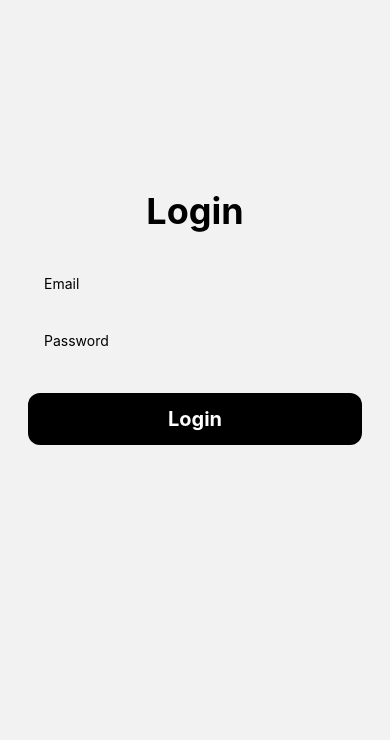
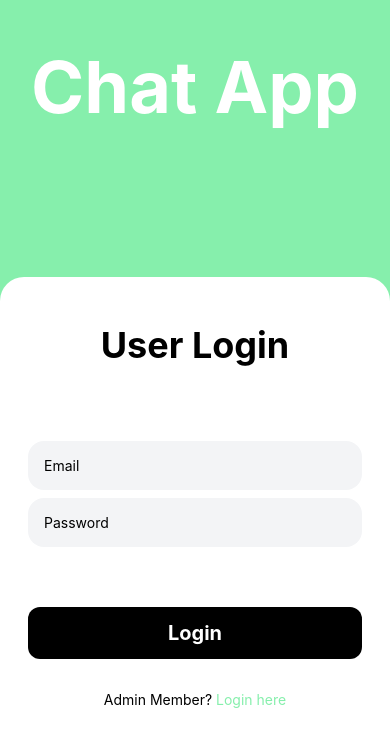
Before and after one commit to SE3A04-Project-Team/secure-chat-app, a React Native app in the folder app/: screen /Login in a window 390 px wide. Shown: the part 104-844 px from the top of the page. Built offline with nearby package versions, Linux system fonts and the light colour scheme.

Commit message:
restyled login page

```diff
--- a/app/screens/LoginScreen.jsx
+++ b/app/screens/LoginScreen.jsx
@@ -1,5 +1,5 @@
 import React, {useState} from 'react';
-import {SafeAreaView, Text, TextInput, View} from 'react-native';
+import {SafeAreaView, Text, TextInput, TouchableOpacity, View} from 'react-native';
 import TextButton from '../components/TextButton';
 
 const LoginScreen = ({navigation}) => {
@@ -24,19 +24,23 @@ const LoginScreen = ({navigation}) => {
     };
 
     return (
-        <SafeAreaView testID="login-page" className="flex-1 bg-primary">
-            <View className="flex-1 flex justify-center my-4">
-                <Text className="text-secondary font-bold text-4xl text-center">Login</Text>
+        <View className="flex-1 min-h-screen bg-green-300 justify-end">
+            <View className="flex-1 flex justify-center items-center content-center">
+                <Text className="text-white text-7xl font-bold text-center py-4">Chat App</Text>
+            </View>
+            <SafeAreaView testID="login-page" className="bg-white rounded-t-3xl">
+                <View className="flex justify-center py-8 gap-y-8">
+                    <Text className="text-secondary font-bold text-4xl text-center py-4">User Login</Text>
                     <View className="flex flex-col gap-y-2 m-7">
                         <TextInput
-                        className="p-4 text-secondary rounded-2xl"
+                            className="p-4 text-secondary rounded-2xl bg-gray-100"
                             placeholder="Email"
                             keyboardType="email-address"
                             value={formData.email}
                             onChangeText={(text) => handleInputChange('email', text)}
                         />
                         <TextInput
-                        className="p-4 text-secondary rounded-2xl"
+                            className="p-4 text-secondary rounded-2xl bg-gray-100"
                             placeholder="Password"
                             secureTextEntry={true}
                             value={formData.password}
@@ -46,8 +50,15 @@ const LoginScreen = ({navigation}) => {
                     <View className="space-y-4 mx-7">
                         <TextButton onPress={handleLogin} title={"Login"} testID="login-button"/>
                     </View>
+                    <View className="flex flex-row justify-center text-lg font-semibold">
+                        <Text>Admin Member? </Text>
+                        <TouchableOpacity>
+                            <Text className="text-green-300">Login here</Text>
+                        </TouchableOpacity>
+                    </View>
                 </View>
             </SafeAreaView>
+        </View>
     );
 };
 
```
Lines whose indentation alone changed are shown as unchanged.
